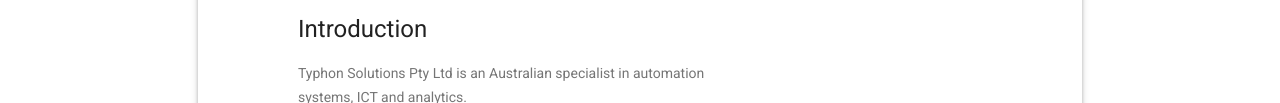
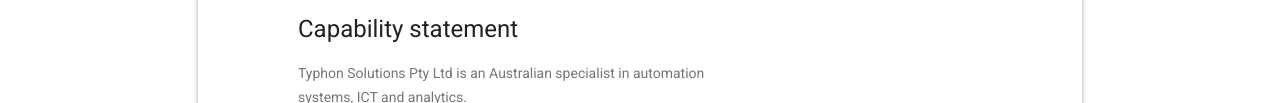
Before and after one commit to Typhon-Solutions/typhon-solutions-static, a plain HTML site: page about.html in a window 1280 px wide. Shown: the part 572-675 px from the top of the page. Drawn offline with nearby package versions, Linux system fonts and the light colour scheme.

Commit message:
Update about.html

```diff
--- a/about.html
+++ b/about.html
@@ -64,7 +64,7 @@
                     </div>
 
                     <div class="mdl-grid portfolio-copy">
-                        <h3 class="mdl-cell mdl-cell--12-col mdl-typography--headline">Introduction</h3>
+                        <h3 class="mdl-cell mdl-cell--12-col mdl-typography--headline">Capability statement</h3>
                         <div class="mdl-cell mdl-cell--8-col mdl-card__supporting-text no-padding ">
                             <p>
                                 Typhon Solutions Pty Ltd is an Australian specialist in automation systems, ICT and analytics.
```
